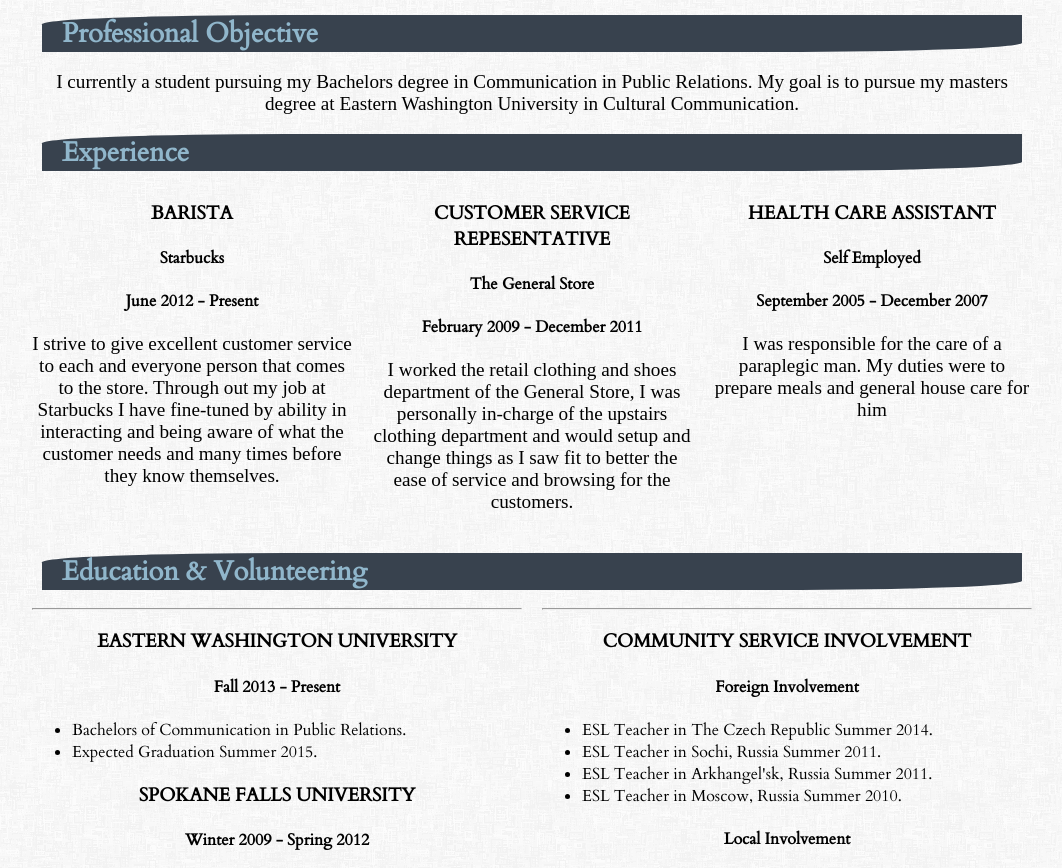
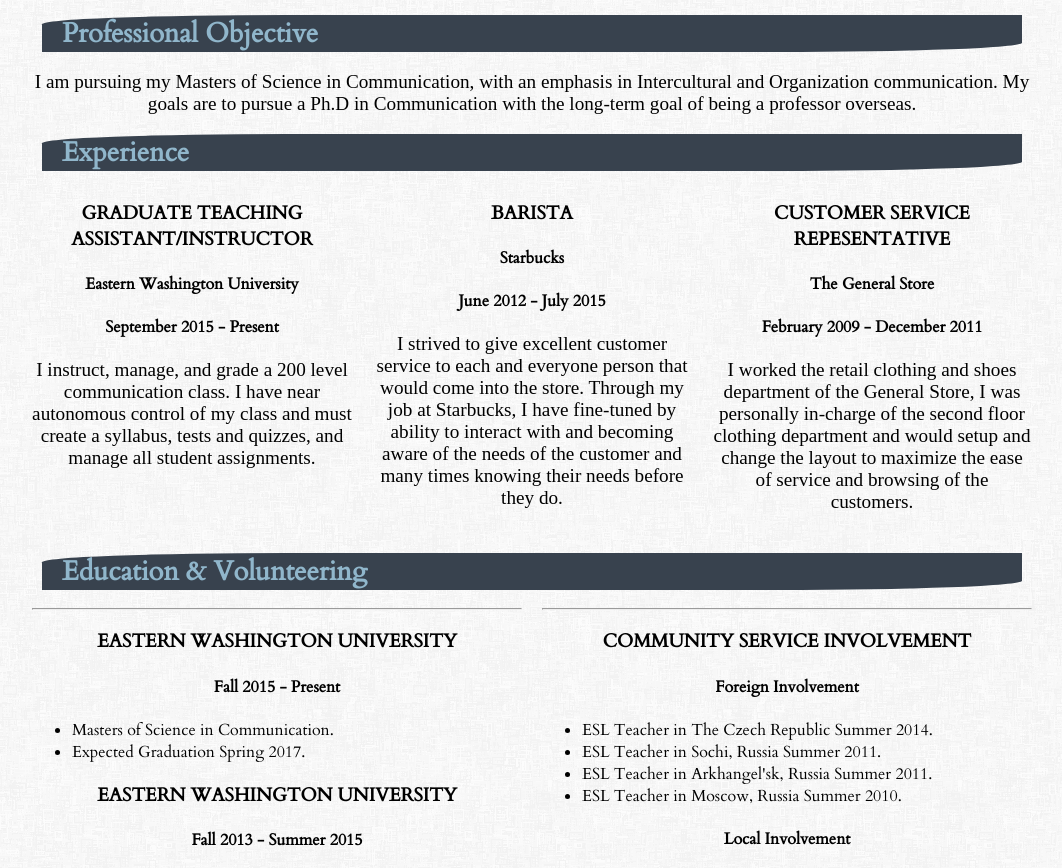
Before and after one commit to MViehouser/mviehouser.github.io, a plain HTML site: page resume.html in a window 1280 px wide. Shown: the part 100-968 px from the top of the page, without its empty margins (108-1170 px from the left). Drawn offline with Linux system fonts and the light colour scheme; a web font is replaced by a local one.

Commit message:
Updating Resume
I added my masters degree info and changed some of the work history.

```diff
--- a/resume.html
+++ b/resume.html
@@ -39,27 +39,27 @@
 		<article>
 			<section>
 				<h2>Professional Objective</h2>
-				<p>I currently a student pursuing my Bachelors degree in Communication in Public Relations. My goal is to pursue my masters degree at Eastern Washington University in Cultural Communication.</p>
+				<p>I am pursuing my Masters of Science in Communication, with an emphasis in Intercultural and Organization communication. My goals are to pursue a Ph.D in Communication with the long-term goal of being a professor overseas.</p>
 			</section>
 			<section>
 				<h2>Experience</h2>
 					<section class="grid_4 alpha">
+						<h3>Graduate Teaching Assistant/Instructor</h3>
+						<h4>Eastern Washington University</h4>
+						<h4>September 2015 - Present</h4>
+						<p>I instruct, manage, and grade a 200 level communication class. I have near autonomous control of my class and must create a syllabus, tests and quizzes, and manage all student assignments.</p>
+					</section>
+					<section class="grid_4">
 						<h3>Barista</h3>
 						<h4>Starbucks</h4>
-						<h4>June 2012 - Present</h4>
-						<p>I strive to give excellent customer service to each and everyone person that comes to the store. Through out my job at Starbucks I have fine-tuned by ability in interacting and being aware of what the customer needs and many times before they know themselves. </p>
+						<h4>June 2012 - July 2015</h4>
+						<p>I strived to give excellent customer service to each and everyone person that would come into the store. Through my job at Starbucks, I have fine-tuned by ability to interact with and becoming aware of the needs of the customer and many times knowing their needs before they do.</p>
 					</section>
-					<section class="grid_4">
+					<section class="grid_4 omega">
 						<h3>Customer Service repesentative</h3>
 						<h4>The General Store</h4>
 						<h4>February 2009 - December 2011</h4>
-						<p>I worked the retail clothing and shoes department of the General Store, I was personally in-charge of the upstairs clothing department and would setup and change things as I saw fit to better the ease of service and browsing for the customers.</p>
-					</section>
-					<section class="grid_4 omega">
-						<h3>Health Care Assistant</h3>
-						<h4>Self Employed</h4>
-						<h4>September 2005 - December 2007</h4>
-						<p>I was responsible for the care of a paraplegic man. My duties were to prepare meals and general house care for him</p>
+						<p>I worked the retail clothing and shoes department of the General Store, I was personally in-charge of the second floor clothing department and would setup and change the layout to maximize the ease of service and browsing of the customers.</p>
 					</section>
 			</section>
 			<div class="clear"></div>
@@ -69,10 +69,18 @@
 					<hr>
 						<section>
 							<h3>Eastern Washington University</h3>
-							<h4>Fall 2013 - Present</h4>
+							<h4>Fall 2015 - Present</h4>
+								<ul>
+									<li>Masters of Science in Communication.</li>
+									<li>Expected Graduation Spring 2017.</li>
+								</ul>
+						</section>
+						<section>
+							<h3>Eastern Washington University</h3>
+							<h4>Fall 2013 - Summer 2015</h4>
 								<ul>
 									<li>Bachelors of Communication in Public Relations.</li>
-									<li>Expected Graduation Summer 2015.</li>
+
 								</ul>
 						</section>
 						<section>
@@ -98,7 +106,7 @@
 							</ul>
 							<h4>Local Involvement</h4>
 							<ul>
-								<li>Faith Bible Church Volunteer 2006 - Present.</li>
+								<li>Faith Bible Church Volunteer 2006 - 2015.</li>
 								<li>Second Harvest Volunteer 2013 - 2014.</li>
 								<li>Children's Camp Staff Member Summer 2013.</li>
 								<li>Interpreter Training Club President 2008 - 2009.</li>
@@ -109,7 +117,7 @@
 			<div class="clear"></div>
 			<section class="grid_12 alpha omega">
 				<h2>Aspiration for Future Goals</h2>
-					<p>My goal is to obtain my masters degree in cultural communication from EWU. I then want to pursue a career overseas possibly by teaching at a universiy. I have the desire to learn as many languages as possible and the cultures surrounding those languages. I want to travel and work at multiple locations through out the world.</p>
+					<p> I want to pursue a career overseas teaching communication at the university level. I would greatly enjoy working in Europe and Russia. I have the desire to learn as many languages as possible and the cultures surrounding those languages. I want to travel and work at multiple locations through out the world.</p>
 			</section>
 				<div class="clear"></div>
 			<section>
@@ -119,7 +127,7 @@
 		</article>
 
 		<footer>
-			<p>&copy Copyright Michael Viehouser 2014</p>
+			<p>&copy Copyright Michael Viehouser 2016</p>
 
 		</footer>
 
```
